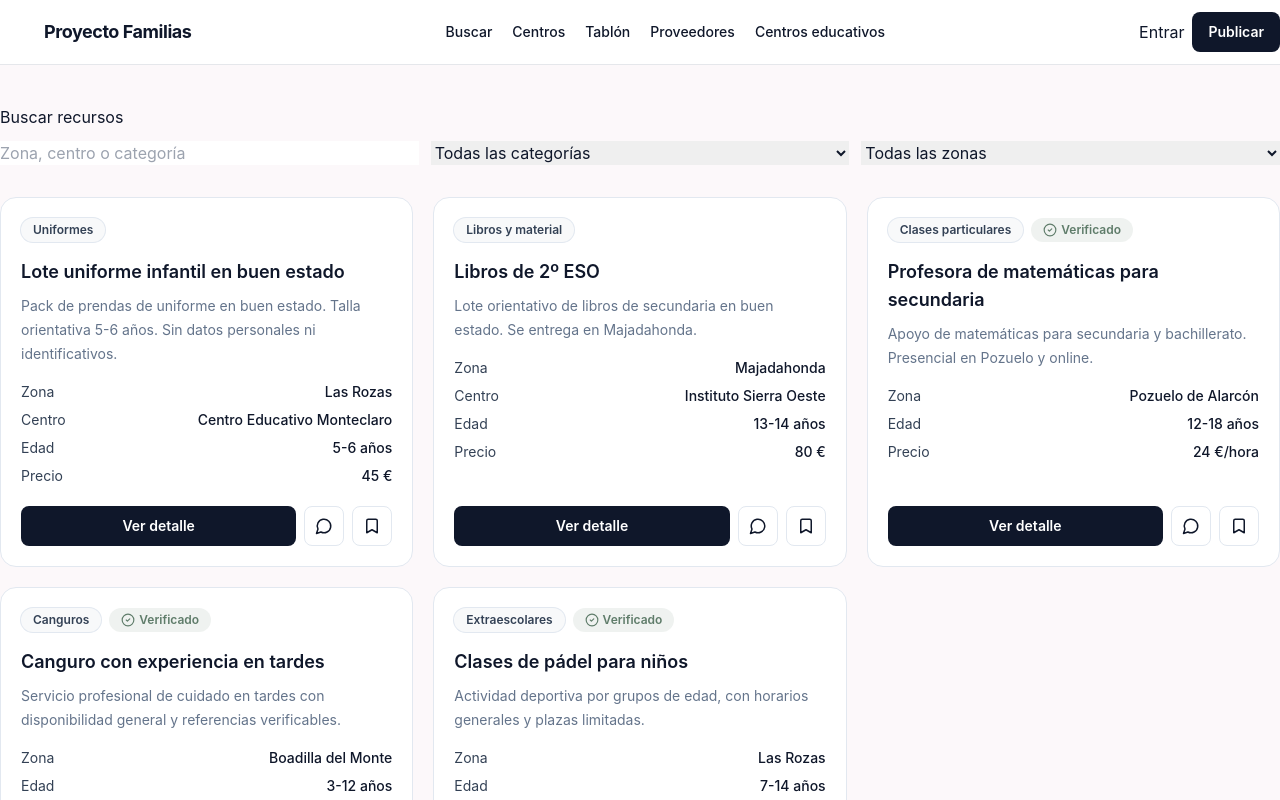
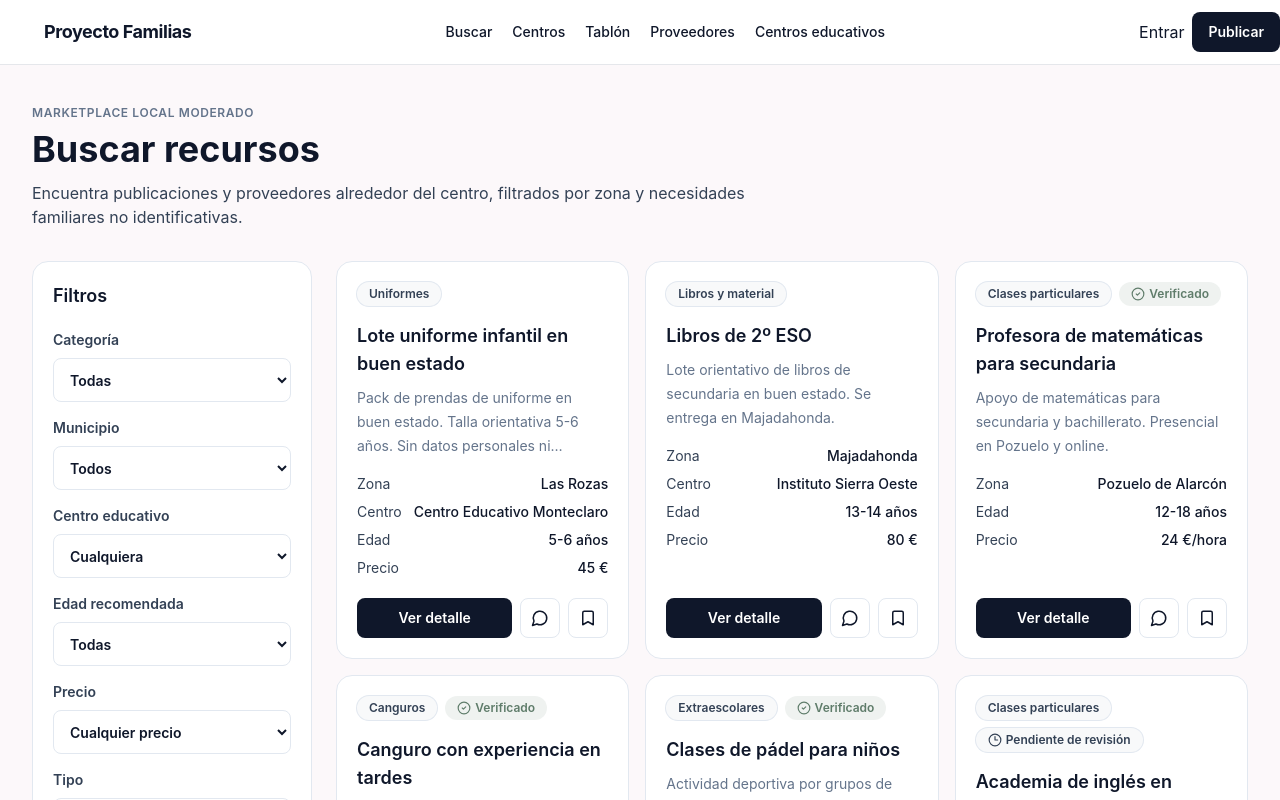
Before and after one commit to rdrgzjavier/kiryco, a Next.js app: page /buscar in a window 1280 px wide. Shown: the top 800 px of the page. Built offline with nearby package versions, Linux system fonts and the light colour scheme.

Commit message:
Align search page with current Kiryco filters

```diff
--- a/src/app/buscar/page.tsx
+++ b/src/app/buscar/page.tsx
@@ -1,14 +1,25 @@
-"use client";
-import { useSearchParams } from "next/navigation";
-import { useMemo, useState } from "react";
+import type { Metadata } from "next";
+import Filters from "@/components/Filters";
 import ListingCard from "@/components/ListingCard";
-import { categories, listings, municipalities } from "@/lib/mock-data";
+import { listings } from "@/lib/mock-data";
 
-export default function BuscarPage() {
-  const params = useSearchParams();
-  const [q, setQ] = useState(params.get("q") || "");
-  const [cat, setCat] = useState(params.get("cat") || "");
-  const [muni, setMuni] = useState(params.get("muni") || "");
-  const results = useMemo(() => listings.filter((l) => l.status === "published" && (!q || `${l.title} ${l.description}`.toLowerCase().includes(q.toLowerCase())) && (!cat || l.categorySlug === cat) && (!muni || l.municipality === muni)), [q, cat, muni]);
-  return <div className="page-container py-10"><h1 className="mb-3">Buscar recursos</h1><div className="mb-8 grid gap-3 md:grid-cols-3"><input className="input" value={q} onChange={(e) => setQ(e.target.value)} placeholder="Zona, centro o categoría" /><select className="select" value={cat} onChange={(e) => setCat(e.target.value)}><option value="">Todas las categorías</option>{categories.map((c) => <option key={c.id} value={c.slug}>{c.name}</option>)}</select><select className="select" value={muni} onChange={(e) => setMuni(e.target.value)}><option value="">Todas las zonas</option>{municipalities.map((m) => <option key={m.id} value={m.name}>{m.name}</option>)}</select></div><div className="grid gap-5 sm:grid-cols-2 lg:grid-cols-3">{results.map((l) => <ListingCard key={l.id} listing={l} />)}</div></div>;
+export const metadata: Metadata = {
+  title: "Buscar recursos para familias | Proyecto Familias",
+  description: "Filtra recursos por categoría, municipio, centro educativo, edad recomendada, precio, tipo, verificación y disponibilidad."
+};
+
+export default function SearchPage() {
+  return (
+    <div className="page py-10">
+      <p className="label">Marketplace local moderado</p>
+      <h1 className="mt-2 text-4xl font-bold text-ink">Buscar recursos</h1>
+      <p className="mt-3 max-w-3xl text-slatecopy">Encuentra publicaciones y proveedores alrededor del centro, filtrados por zona y necesidades familiares no identificativas.</p>
+      <div className="mt-8 grid gap-6 lg:grid-cols-[280px_1fr]">
+        <Filters />
+        <div className="grid gap-4 sm:grid-cols-2 xl:grid-cols-3">
+          {listings.map((listing) => <ListingCard key={listing.id} listing={listing} />)}
+        </div>
+      </div>
+    </div>
+  );
 }
```
